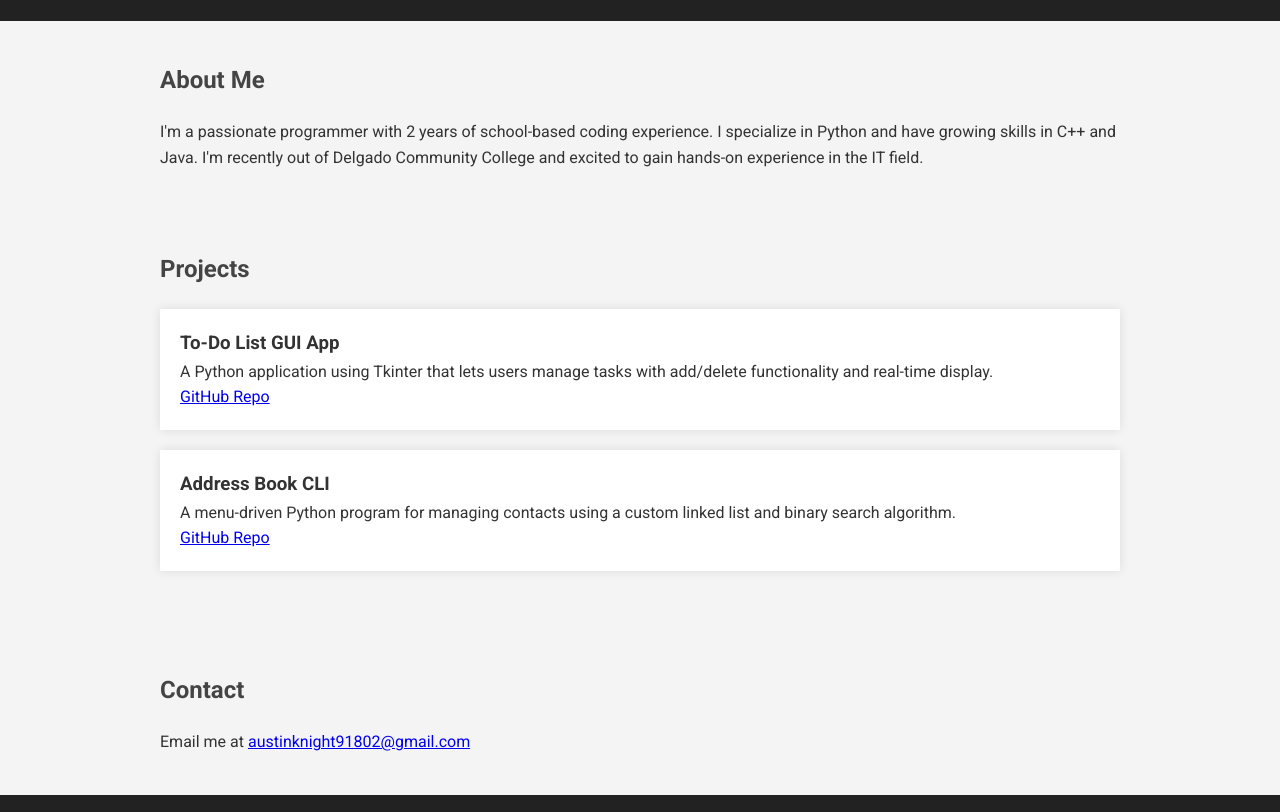
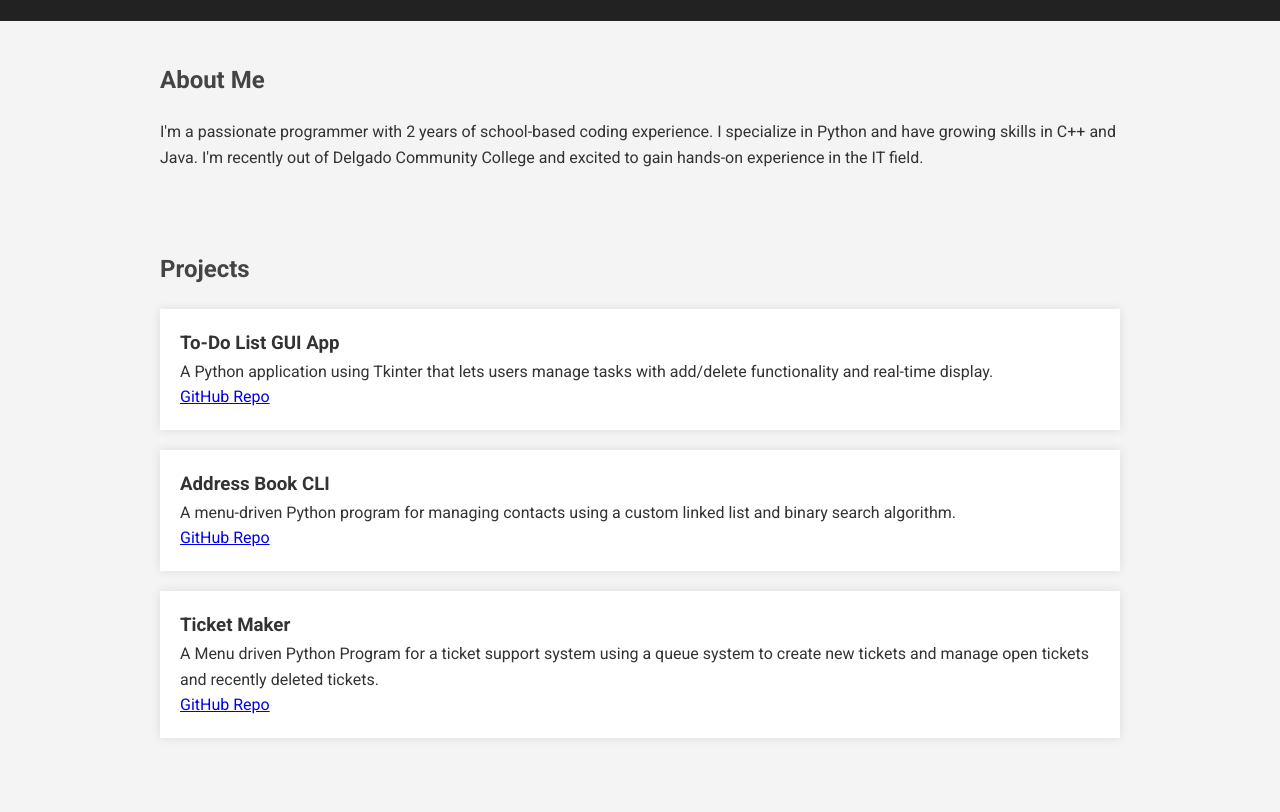
Before and after one commit to austinknight14/portfolio-site, a plain HTML site: page index.html in a window 1280 px wide. Shown: the part 96-908 px from the top of the page. Drawn offline with Linux system fonts and the light colour scheme.

Commit message:
Update index.html

```diff
--- a/index.html
+++ b/index.html
@@ -78,6 +78,10 @@
       <p>A menu-driven Python program for managing contacts using a custom linked list and binary search algorithm.</p>
       <a href="https://github.com/yourusername/address-book" target="_blank">GitHub Repo</a>
     </div>
+    <div class="project">
+      <h3>Ticket Maker</h3>
+      <p>A Menu driven Python Program for a ticket support system using a queue system to create new tickets and manage open tickets and recently deleted tickets.</p>
+      <a href="https://github.com/austinknight14/TicketMaker" taregt="_blank">GitHub Repo</a>
   </section>
 
   <section id="contact">
```
